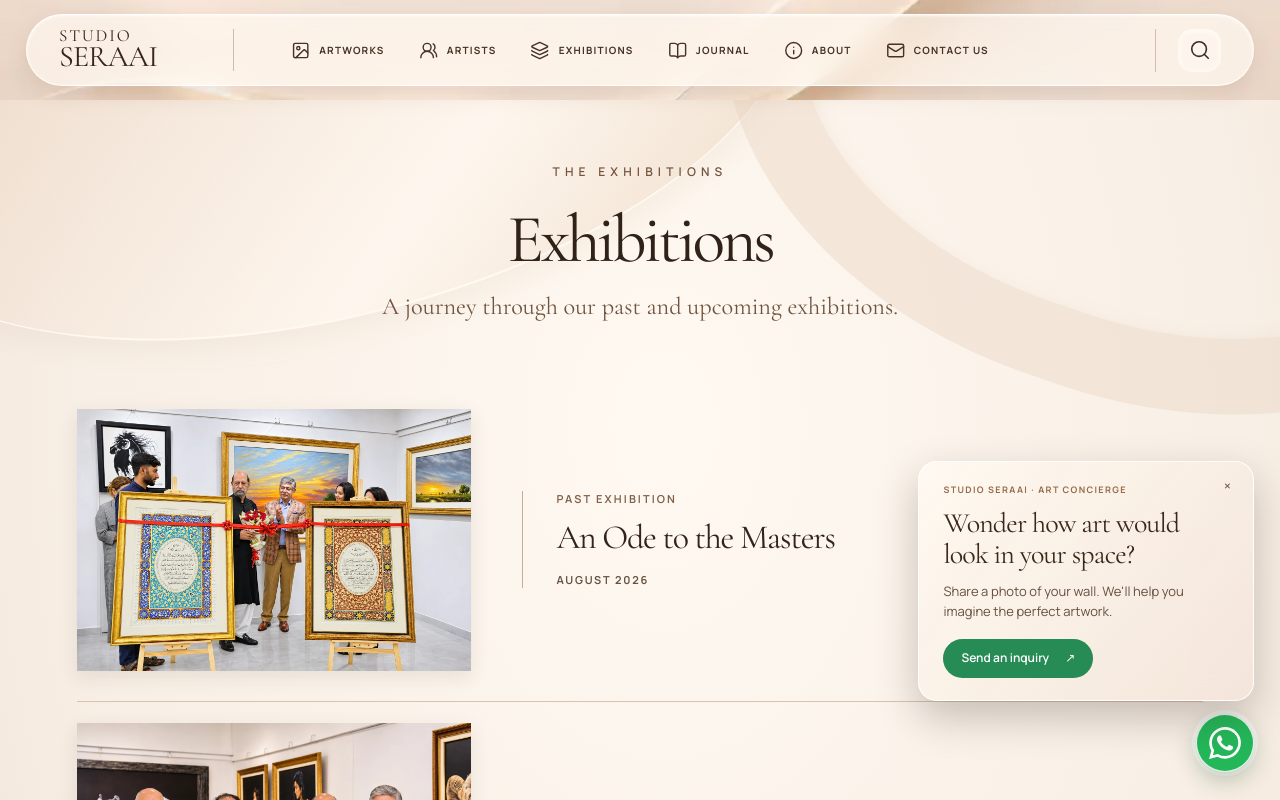
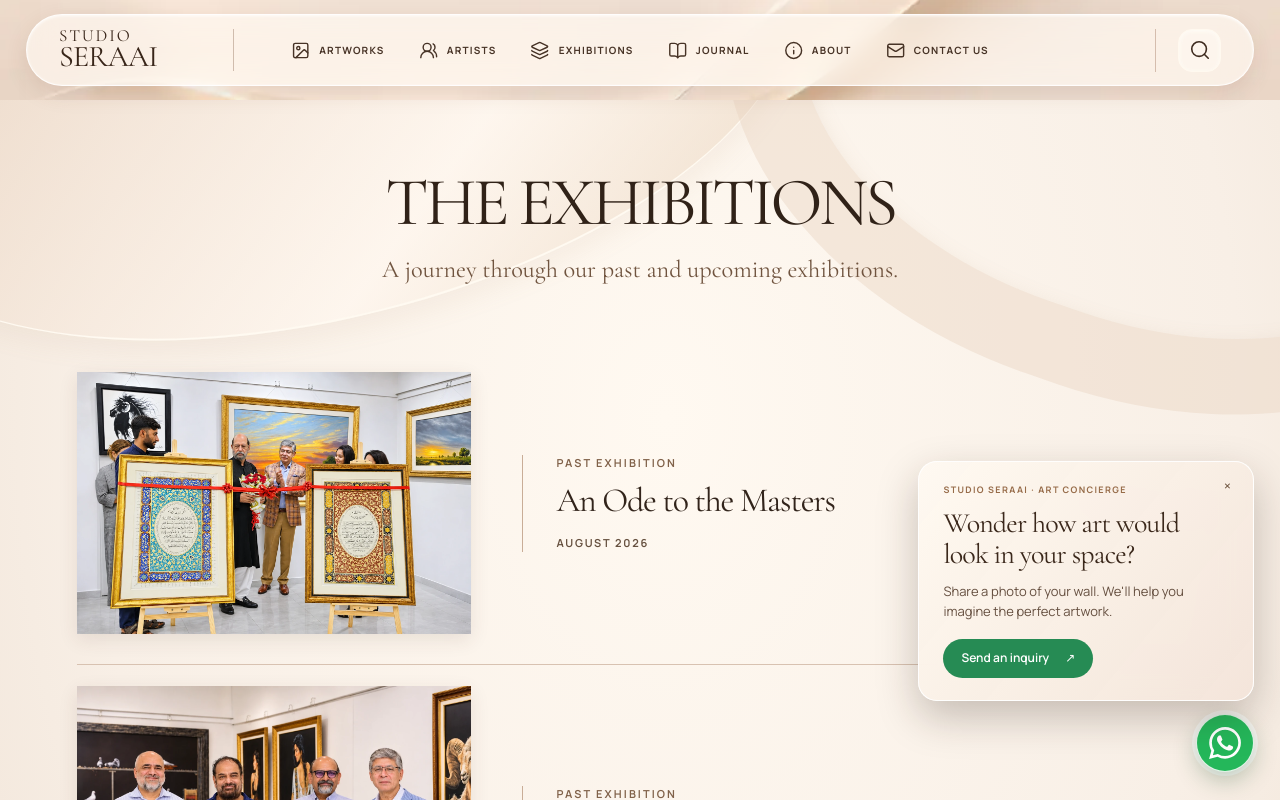
Before and after one commit to studioseraai/studioseraai, a Next.js app: page /events in a window 1280 px wide. Shown: the top 800 px of the page. Built offline with nearby package versions, Linux system fonts and the light colour scheme.

Commit message:
V5: remove large exhibitions heading and retain top label

```diff
--- a/app/events/page.tsx
+++ b/app/events/page.tsx
@@ -36,8 +36,7 @@ export default async function Page({searchParams}:{searchParams:Promise<{period?
    <div className={styles.waveLeft} aria-hidden="true"/>
    <div className={styles.waveRight} aria-hidden="true"/>
    <div className={styles.intro}>
-    <p className={styles.eyebrow}>THE EXHIBITIONS</p>
-    <h1 id="exhibition-page-heading">Exhibitions</h1>
+    <h1 id="exhibition-page-heading" className={styles.eyebrow}>THE EXHIBITIONS</h1>
     <p className={styles.subtitle}>A journey through our past and upcoming exhibitions.</p>
    </div>
    <div className={styles.list} id="exhibitions-list">
```
